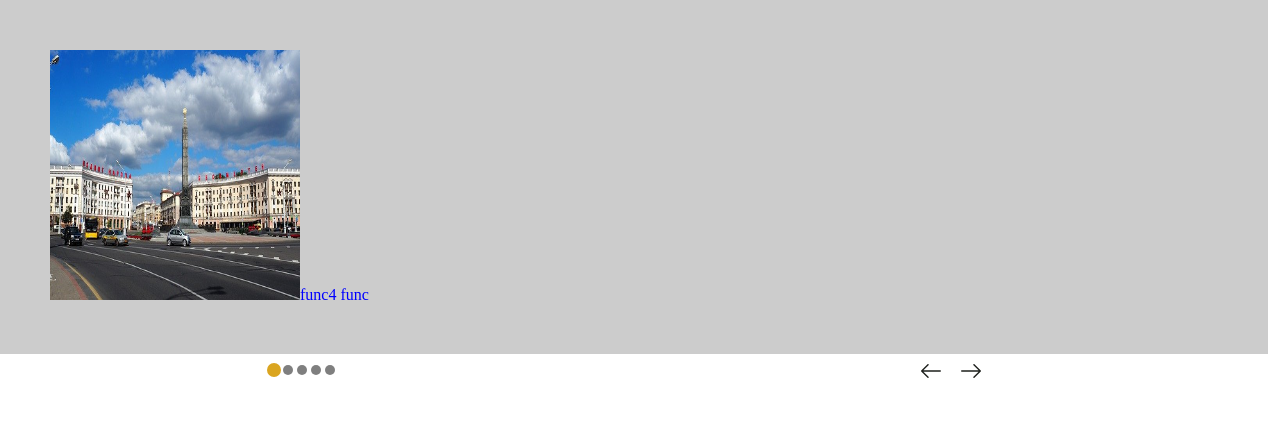
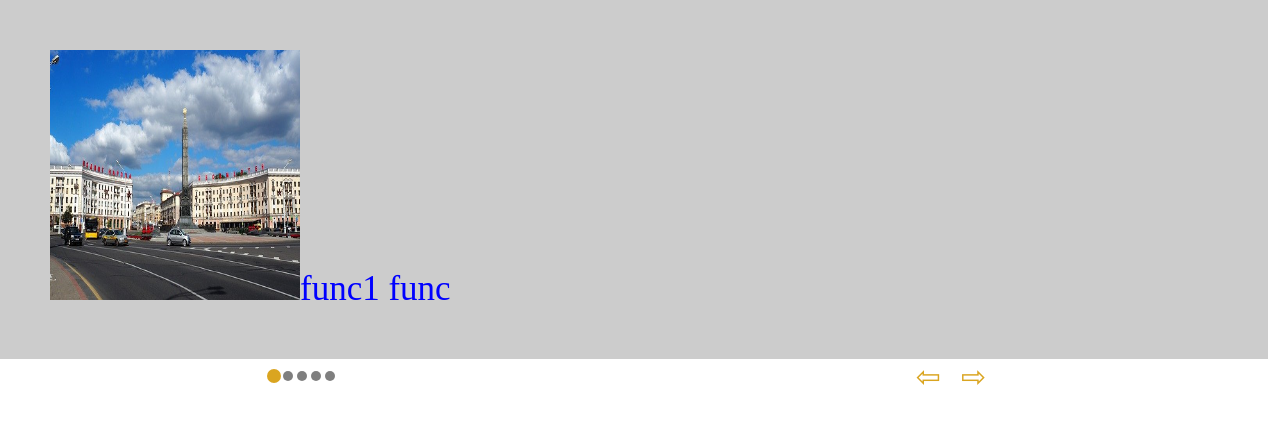
Before and after one commit to Yaugenchick/scandiweb, a React app: page / in a window 1280 px wide. Shown: the top 422 px of the page. Built offline with nearby package versions, Linux system fonts and the light colour scheme.

Commit message:
update and refactoring change markdown

```diff
--- a/src/components/app.jsx
+++ b/src/components/app.jsx
@@ -13,24 +13,20 @@ import prew from './../img/back.png';
 
 const WIDTH = 250
 const HEIGHT = 250
-const Func0 = () => <div style={{color: "blue", padding: "50px", backgroundColor: "#ccc"}}>
+const Func0 = () => <div style={{fontSize: "35px" ,color: "blue", padding: "50px", backgroundColor: "#ccc"}}>
 	<img src={a1} width={WIDTH} height={HEIGHT}  alt=""/>
-	func4 func</div>
-const Func1 = () => <div style={{color: "red", padding: "50px", background: "goldenrod"}}> <img src={a2} width={WIDTH} height={HEIGHT} alt=""/>func1 func</div>
-const Func2 = () => <div style={{color: "green", padding: "50px", background: "#ededed"}}><img src={a3} width={WIDTH} height={HEIGHT} alt=""/> func2 func</div>
-const Func3 = () => <div style={{color: "gold", padding: "50px", background: "blue"}}><img src={a4} width={WIDTH} height={HEIGHT} alt=""/> func3 func</div>
-const Func4 = () => <div style={{color: "blue", padding: "50px", background: "green"}}><img src={a5} width={WIDTH} height={HEIGHT} alt=""/> func4 func</div>
+	func1 func</div>
+const Func1 = () => <div style={{fontSize: "35px" ,color: "red", padding: "50px", background: "goldenrod"}}> <img src={a2} width={WIDTH} height={HEIGHT} alt=""/>func2 func</div>
+const Func2 = () => <div style={{fontSize: "35px" ,color: "green", padding: "50px", background: "#ededed"}}><img src={a3} width={WIDTH} height={HEIGHT} alt=""/> func3 func</div>
+const Func3 = () => <div style={{fontSize: "35px" ,color: "gold", padding: "50px", background: "blue"}}><img src={a4} width={WIDTH} height={HEIGHT} alt=""/> func4 func</div>
+const Func4 = () => <div style={{fontSize: "35px" ,color: "blue", padding: "50px", background: "green"}}><img src={a5} width={WIDTH} height={HEIGHT} alt=""/> func5 func</div>
 /*
 think about optimization app use usecallback usememo or React.memo
 think about compress files and code
 img compress ???
 js emited 160 kib minimized 10.1kib first
 js emited 656 kib minimized 13.1kib last
-		buttonIco={{
-				prew: left,
-				next: right,
-				size: 20
-			}}
+
 */
 const App = () => {
 
@@ -42,11 +38,6 @@ const App = () => {
 			dotTheme={"rgba(0, 0, 0, .5)"}
 			activeDotTheme={"goldenrod"}
 			buttonTheme={"goldenrod"}
-			buttonIco={{
-				prew: left,
-				next: right,
-				size: 20
-			}}
 		>
 			<div >
 				<Func0/>
--- a/src/components/carousel.jsx
+++ b/src/components/carousel.jsx
@@ -37,11 +37,6 @@ const Carousel = React.memo(({
     dotTheme = "gold",
     activeDotTheme = "ccc",
     buttonTheme = "blue",
-    buttonIco = {
-        prew: "\u21E6",
-        next: "\u21E8",
-        size: 20
-    },
     children = [] || props.children
 }) => {
 
@@ -86,16 +81,14 @@ const Carousel = React.memo(({
 
         let slide,
             next = event.target.className.startsWith("controls__ButtonNext"),
-            prew = event.target.className.startsWith("controls__ButtonPrew"),
-            nextImg = event.target.id.includes("nextIco"),
-            prewImg = event.target.id.includes("prewIco");
+            prew = event.target.className.startsWith("controls__ButtonPrew");
 
-        if (next || nextImg) {
-            slide = activeIndex === data.length  ? activeIndex = 0 : activeIndex++;
+        if (next) {
+            slide = activeIndex === data.length - 1 ? activeIndex = 0 : ++activeIndex;
             setActiveIndex(slide)
             networkStatusSpeed ? setControlsForAnimation({ next: true, prew: false, dots: false }) : null
-        } else if (prew || prewImg) {
-            slide = activeIndex === 0 ? activeIndex = data.length -1 : activeIndex--;
+        } else if (prew) {
+            slide = activeIndex === 0 ? activeIndex = data.length - 1 : --activeIndex;
             setActiveIndex(slide)
             networkStatusSpeed ? setControlsForAnimation({ next: false, prew: true, dots: false }) : null
         }
@@ -145,7 +138,6 @@ const Carousel = React.memo(({
                             refButtonPrew={refButtonPrew}
                             refButtonNext={refButtonNext}
                             buttonTheme={buttonTheme}
-                            buttonIco={buttonIco}
                         />
                     )}
                 </WraperControls>
--- a/src/components/controls.jsx
+++ b/src/components/controls.jsx
@@ -1,8 +1,6 @@
 
 import React from 'react';
-import styled from 'styled-components'
-import { ButtonIcoPrew } from './injectsButtonsIco';
-import { ButtonIcoNext } from './injectsButtonsIco';
+import styled from 'styled-components';
 
 const WraperControlsButton = styled.div`
 	grid-row: 1/2;
@@ -24,13 +22,12 @@ const ButtonNext = styled.div`
 	margin: 0 0 0 10px;
 `
 
-const Controls = React.memo(({ controlsSlider, refButtonPrew, refButtonNext, buttonTheme, buttonIco }) => {
+const Controls = React.memo(({ controlsSlider, refButtonPrew, refButtonNext, buttonTheme }) => {
 	const handleClick = (event) => {
 		controlsSlider(event)
 	}
-	const {next, prew} = buttonIco
-	const checkNext = /\.(jpg|jpeg|png|gif|svg|webp|heic|heif)$/.test(next)
-	const checkPrew = /\.(jpg|jpeg|png|gif|svg|webp|heic|heif)$/.test(prew)
+	const prew = "\u21E6"
+	const next = "\u21E8"
 
 	return (
 		<WraperControlsButton>
@@ -40,13 +37,7 @@ const Controls = React.memo(({ controlsSlider, refButtonPrew, refButtonNext, but
 				buttonTheme={buttonTheme}
 				dataset="prewExe"
 			>
-			{checkPrew &&
-			<ButtonIcoPrew
-				controlsSlider={controlsSlider}
-				buttonIco={buttonIco}
-			/>
-			}
-			{!checkPrew && prew}
+			{prew}
 			</ButtonPrew>
 			<ButtonNext
 				onClick={handleClick}
@@ -54,13 +45,7 @@ const Controls = React.memo(({ controlsSlider, refButtonPrew, refButtonNext, but
 				buttonTheme={buttonTheme}
 				dataset="nextExe"
 			>
-			{checkNext &&
-			<ButtonIcoNext
-				controlsSlider={controlsSlider}
-				buttonIco={buttonIco}
-			/>
-			}
-			{!checkNext && next}
+			{next}
 			</ButtonNext>
 		</WraperControlsButton>
 	);
--- a/src/components/injectsButtonsIco.jsx
+++ /dev/null
@@ -1,33 +0,0 @@
-import React from 'react';
-
-export const ButtonIcoPrew = React.memo(({controlsSlider, buttonIco}) => {
-	const {prew, size} = buttonIco
-	const handleClick = (event) => {
-		controlsSlider(event)
-	}
-	return (
-		<img
-		src={prew}
-		width={size}
-		height={size}
-		onClick={handleClick}
-		id="prewIco"
-		/>
-	)
-})
-
-export const ButtonIcoNext = React.memo(({controlsSlider, buttonIco}) => {
-	const {next, size} = buttonIco
-	const handleClick = (event) => {
-		controlsSlider(event)
-	}
-	return (
-		<img
-		src={next}
-		width={size}
-		height={size}
-		onClick={handleClick}
-		id="nextIco"
-		/>
-	)
-})
```
Also changed, not shown: 1 other file (tests, documents, lock files or other folders).
